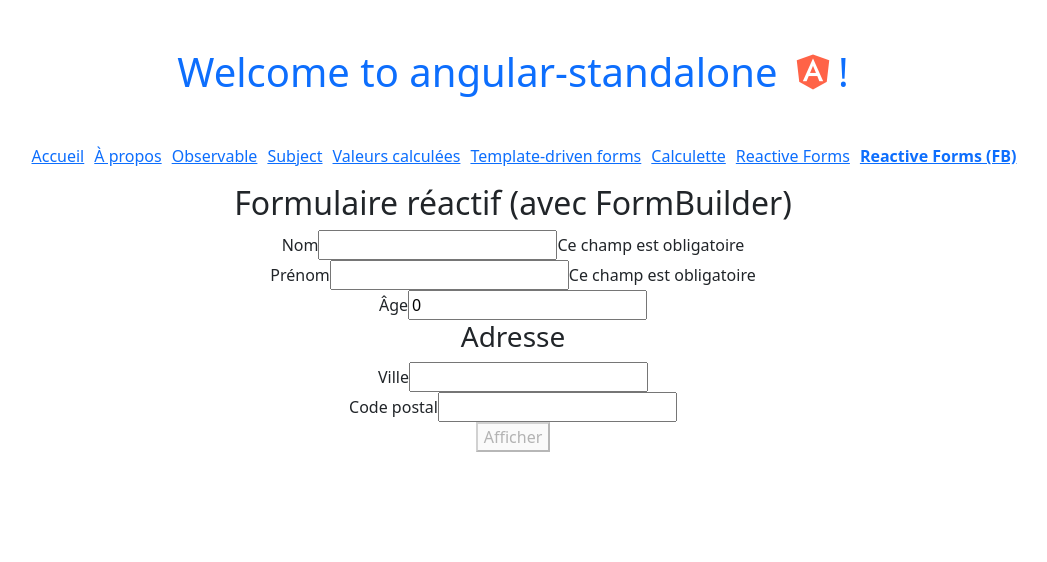
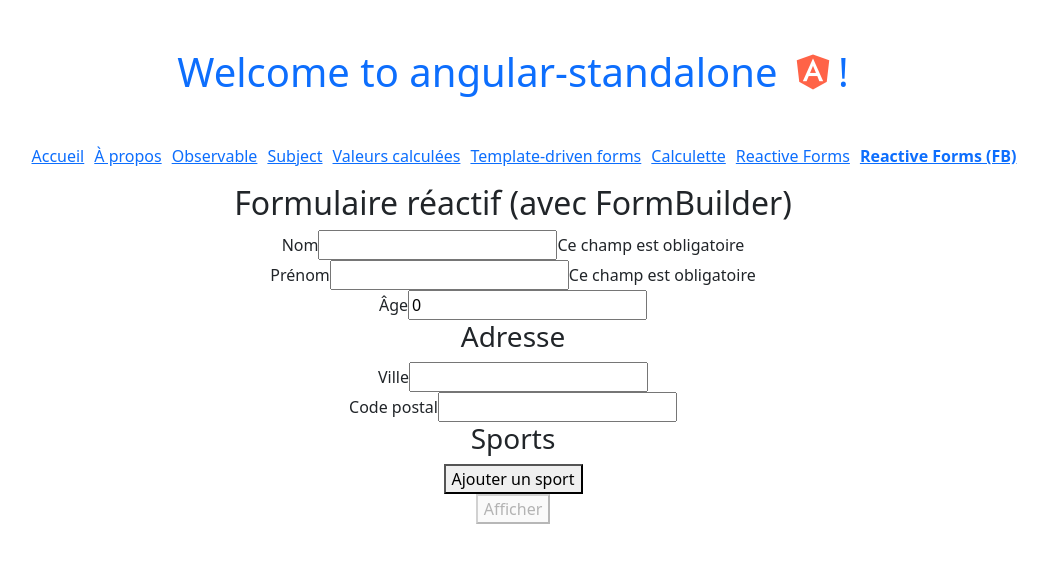
Before and after one commit to Achreftun/angular-standalone, an Angular app: page /builder in a window 1280 px wide. Shown: the top 562 px of the page, without its empty margins (127-1174 px from the left). Built offline with nearby package versions, Linux system fonts and the light colour scheme.

Commit message:
Using FormArray

```diff
--- a/src/app/components/formulaire-builder/formulaire-builder.html
+++ b/src/app/components/formulaire-builder/formulaire-builder.html
@@ -47,6 +47,20 @@
             } -->
         </div>
     </div>
+    <div formArrayName="sports">
+        <h3>Sports</h3>
+        <div>
+            <button (click)="ajouterSport()" type="button">
+                Ajouter un sport
+            </button>
+        </div>
+        @for (sport of sports.controls; track $index) {
+        <div>
+            <label [for]=`sport${$index}`>Sport {{ $index + 1 }} :</label>
+             <input type="text" [formControlName]="$index" [id]=`sport${$index}`>
+        </div>
+        }
+    </div>
 
     <div>
         <button [disabled]="personneForm.invalid">
--- a/src/app/components/formulaire-builder/formulaire-builder.ts
+++ b/src/app/components/formulaire-builder/formulaire-builder.ts
@@ -1,5 +1,5 @@
 import { Component } from '@angular/core';
-import { FormBuilder, FormControl, FormGroup, ReactiveFormsModule, Validators } from '@angular/forms';
+import { FormArray, FormBuilder, FormControl, FormGroup, ReactiveFormsModule, Validators } from '@angular/forms';
 import { Personne } from '../../models/personne';
 import { checkNomValidator } from '../../validators/string.validator';
 
@@ -21,7 +21,8 @@
       adresse: this.fb.group({
         ville: ['', Validators.required],
         codePostal: ['', Validators.required],
-      })
+      }),
+      sports: this.fb.array([])
     })
   }
 
@@ -34,6 +35,9 @@
   get age() {
     return this.personneForm.controls['age']
   }
+  get sports() {
+    return this.personneForm.controls['sports'] as FormArray
+  }
 
   afficher() {
     console.log(this.personneForm);
@@ -42,5 +46,10 @@
     console.log(this.personneForm.value);
     this.personnes.push(this.personneForm.value as Personne)
     this.personneForm.reset()
+    this.sports.clear()
+  }
+  ajouterSport() {
+    this.sports.push(this.fb.control(''))
+    // this.sports.push([''])
   }
 }
```
